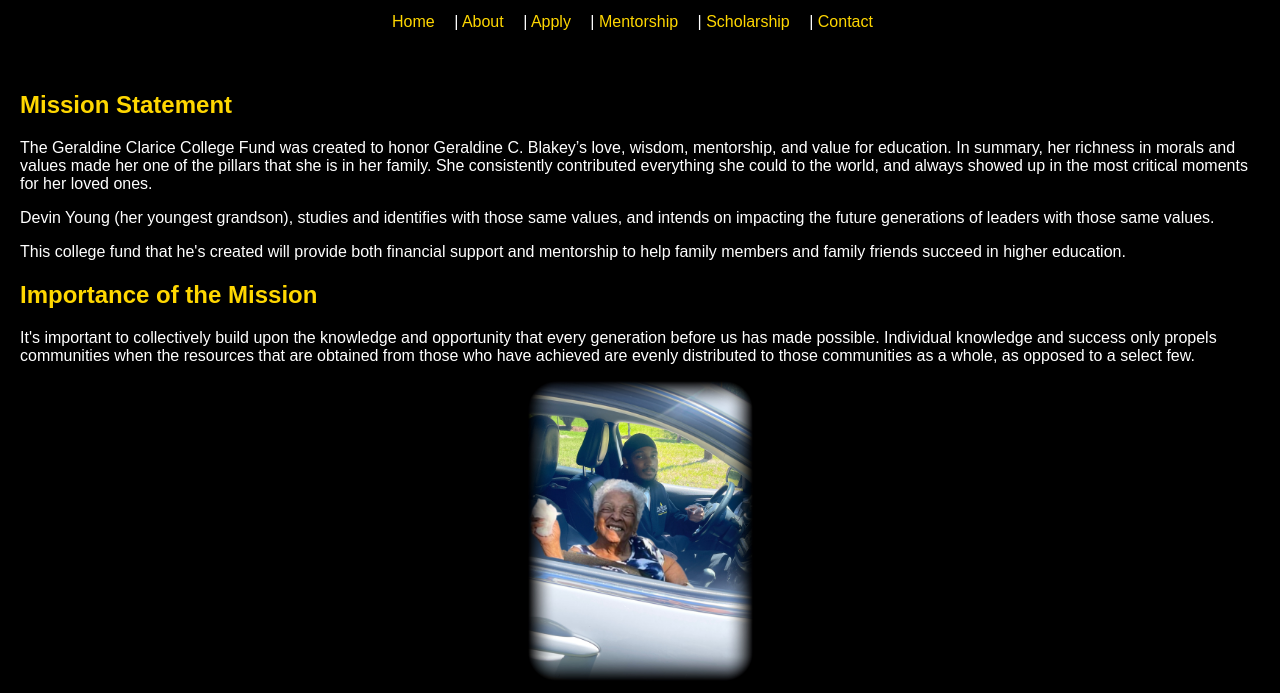
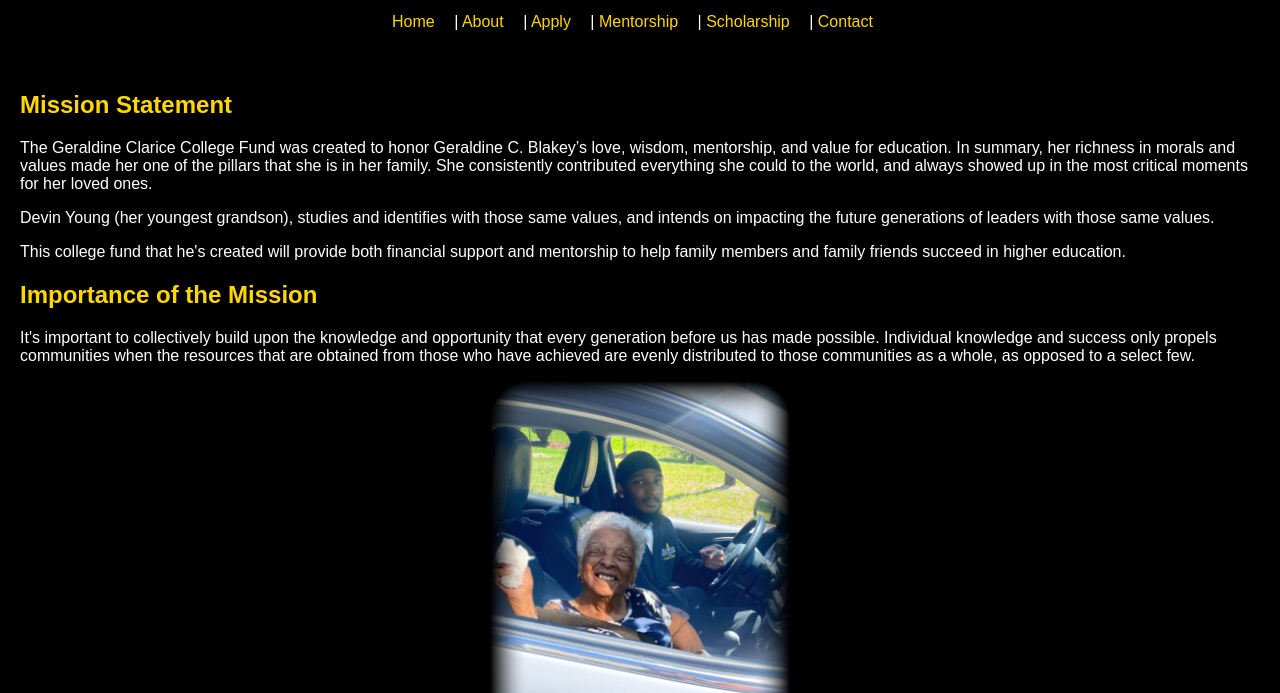
Before and after one commit to devinyscholarships/GeraldineCBlakeyCollegeFund, a plain HTML site: page index.html in a window 1280 px wide. Shown: the part 121-814 px from the top of the page. Drawn offline with Linux system fonts and the light colour scheme.

Commit message:
Update index.html

```diff
--- a/index.html
+++ b/index.html
@@ -41,7 +41,7 @@
 
 <div style="text-align:center; margin-top:15px;">
 
-  <img src="Mission.JPG" alt="Mission importance" style="max-width:90%; max-height:300px; width:auto; height:auto; border-radius:10px;">
+  <img src="Mission.JPG" alt="Mission importance" style="max-width:120%; max-height:400px; width:auto; height:auto; border-radius:10px;">
 
 </div>
 
```
